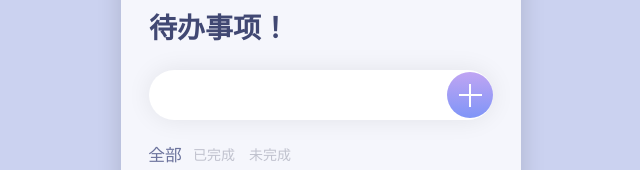
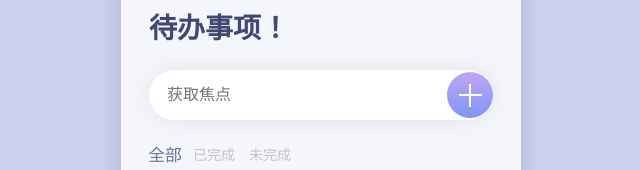
Before and after one commit to ChooseyLife/todo-list-vue-composition, a Vue app: page / in a window 1280 px wide. Shown: the part 315-485 px from the top of the page, without its empty margins (319-959 px from the left). Built offline with nearby package versions, Linux system fonts and the light colour scheme.

Commit message:
【todolist】完成

```diff
--- a/src/components/TodoAdd.vue
+++ b/src/components/TodoAdd.vue
@@ -1,6 +1,6 @@
 <template>
     <div class="input-add">
-        <input type="text" name="todo" v-model="todoContent" @keyup.enter="emitAddTodo"/>
+        <input type="text" placeholder="获取焦点" name="todo" v-model="todoContent" @keyup.enter="emitAddTodo"/>
         <button @click="emitAddTodo">
         <i class="plus"></i>
         </button>
--- a/src/main.js
+++ b/src/main.js
@@ -1,4 +1,4 @@
-import { createApp } from 'vue'
-import App from './App.vue'
+import { createApp } from 'vue';
+import App from './App.vue';
 
-createApp(App).mount('#app')
+createApp(App).mount('#app');
```
